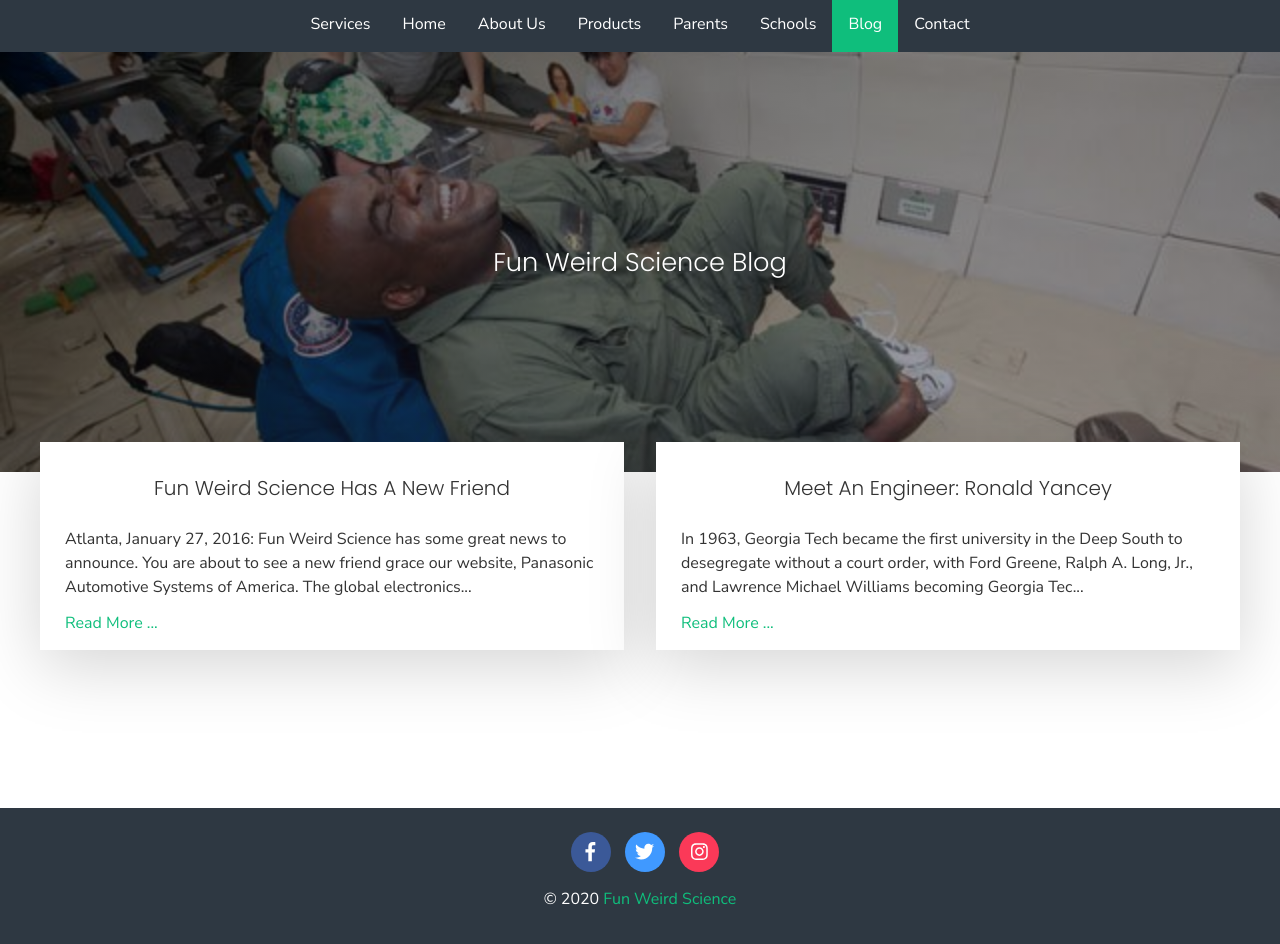
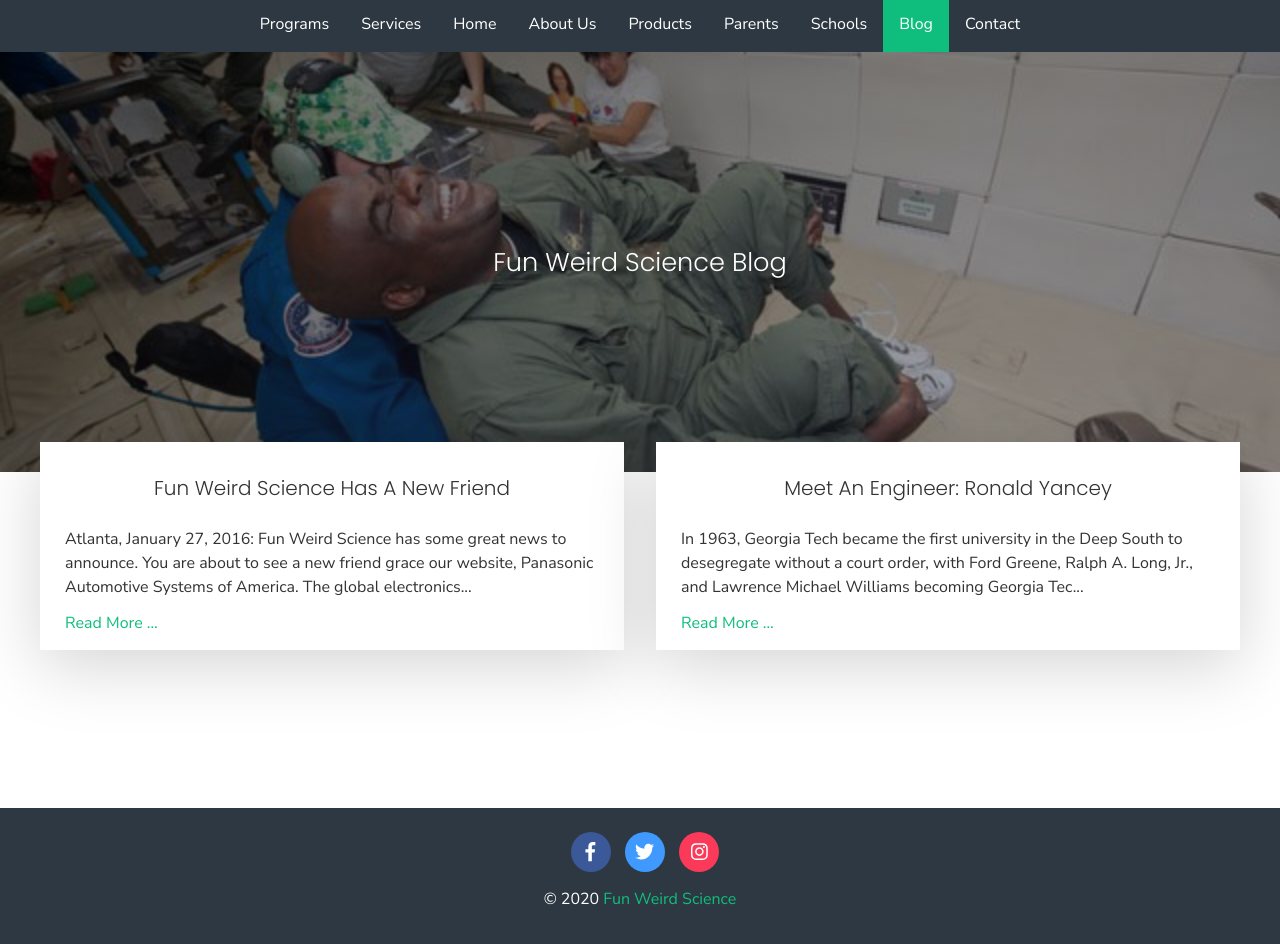
Before and after one commit to ericwjr/fws, a Jekyll site: the page built from _pages/blog.md, in a window 1280 px wide, cut to the strip 312-1262 px from the top of the page. Shown: the top 944 px of the strip. Built offline with Jekyll 4.4.1, drawn with Linux system fonts in a browser that asks for light colours; nearby versions of some CDN libraries.

Commit message:
Update from Forestry.io weru updated _data/menu.yaml

```diff
--- a/_data/menu.yaml
+++ b/_data/menu.yaml
@@ -1,4 +1,8 @@
 ---
+- name: Programs
+  url: "/programs/"
+  external: false
+  submenu: []
 - name: Services
   url: "/services"
   external: false
```
